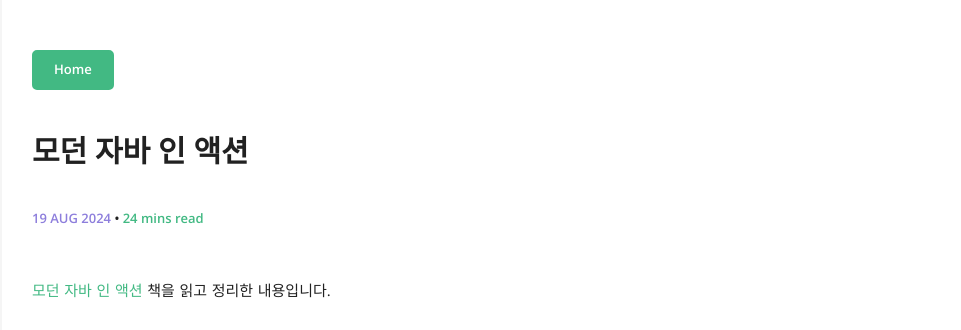
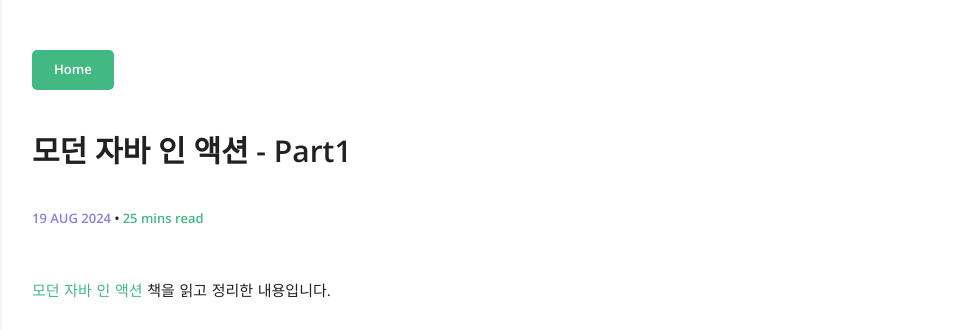
Before and after one commit to pinstinct/pinstinct.github.com, a Jekyll site: the page built from _posts/2024-08-19-modern-java-in-action-part-1.md, in a window 1280 px wide. Shown: the top 330 px of the page, without its empty margins (318-1279 px from the left). Built offline with Jekyll 4.4.1, drawn with Linux system fonts in a browser that asks for light colours; comment, search, counter and statistics services are not loaded; some of the changed lines change nothing that is shown.

Commit message:
modify post

````diff
--- a/_posts/2024-08-19-modern-java-in-action.md
+++ b/_posts/2024-08-19-modern-java-in-action-part-1.md
@@ -1,6 +1,6 @@
 ---
 layout: post
-title: 모던 자바 인 액션
+title: 모던 자바 인 액션 - Part1
 categories: book
 tags: [book, java]
 excerpt: 책을 읽고 정리한 내용입니다.
@@ -492,3 +492,11 @@
 int result = h.apply(1);
 System.out.println(result);  // 3 출력
 ```
+
+## Part2 함수형 데이터 처리
+
+### Chapter4. 스트림 소개
+
+#### 스트림이란 무엇인가?
+
+- 스트림(Streams)을 이용하면 선언형으로 컬렉션 데이터를 처리할 수 있다. 또한 스트림을 이용하면 멀티스레드 코드를 구현하지 않아도 데이터를 병렬로 처리할 수 있다.
````
